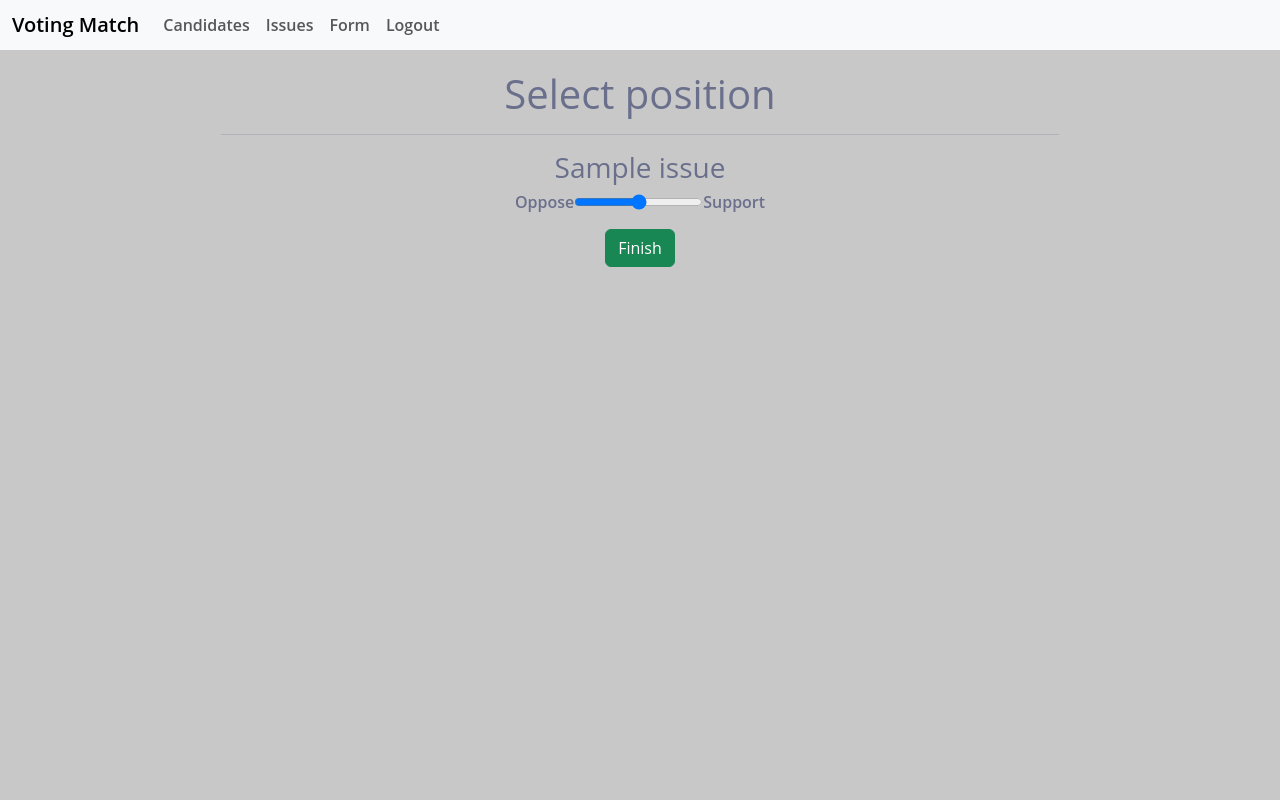
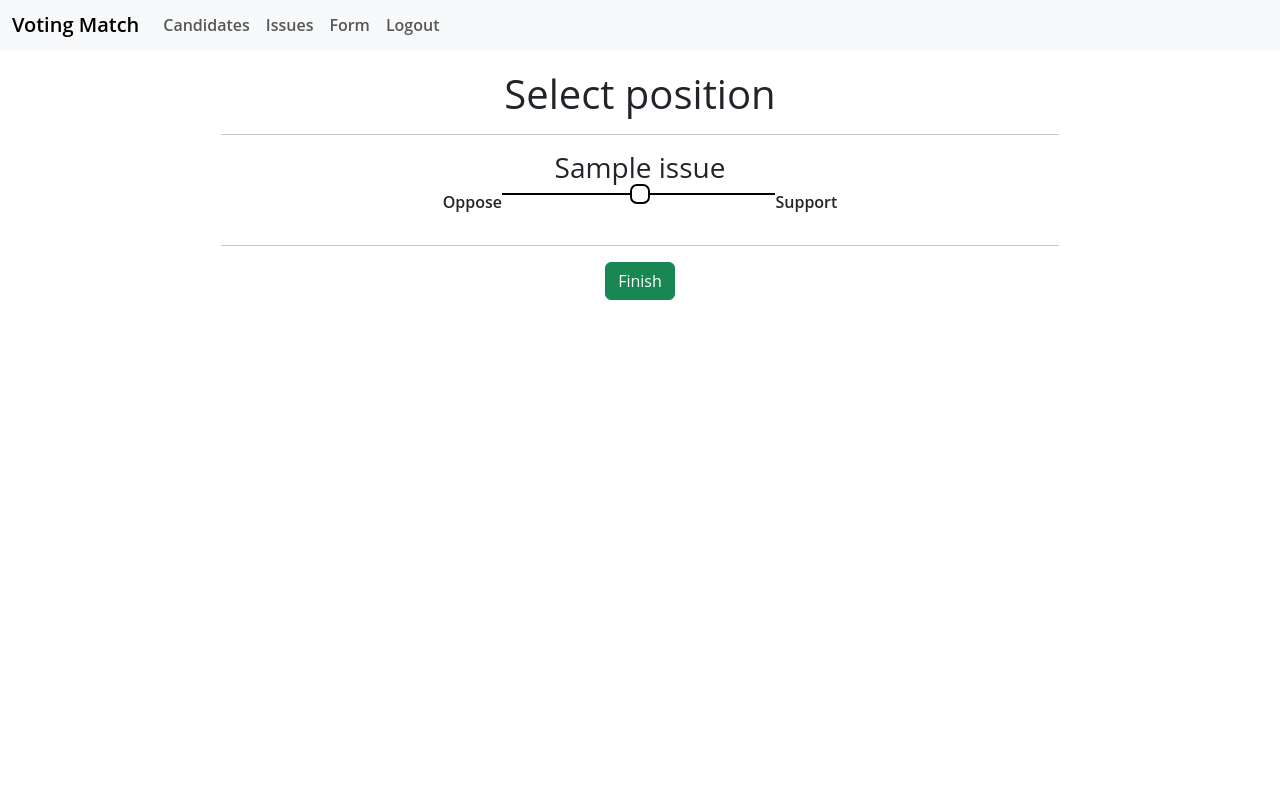
Before and after one commit to ChicoState/Voting-Match, a Django app: page /issue-form/pt-2 in a window 1280 px wide. Run offline with Django 4.2, Linux system fonts and the light colour scheme; a user stored in the database is signed in; tables that the repository leaves empty hold one stand-in row (values such as "Sample post"); parts of the project's set-up code (start-up, migrations or seed data) failed here and were passed over; some libraries are stand-ins or nearby versions.

Commit message:
added css and html to form page 2

```diff
--- a/VotingMatch/frontend/templates/content/login.html
+++ b/VotingMatch/frontend/templates/content/login.html
@@ -32,6 +32,7 @@
 						<div class="group">
 							<input type="submit" class="button" value="Sign In">
 						</div>
+						<div class="hr"></div>
 					</div>
 				</div>
 			</div>
--- a/VotingMatch/frontend/templates/issue-form-pt2.html
+++ b/VotingMatch/frontend/templates/issue-form-pt2.html
@@ -1,12 +1,17 @@
 {% extends 'base.html' %}
 {% load widget_tweaks %}
 {% block content %}
-    <div class="col-8 align-center offset-2 text-center">
-        <h1>Select position</h1>
-        <hr>
+<head>
+    <link rel="stylesheet" href="styles.css">
+</head>
+<div class="col-8 align-center offset-2 text-center">
+    <h1>Select position</h1>
+    <hr>
+    <div class="slider">
         <div class="col-6 align-center offset-3">
             {% csrf_token %}
             {% for issue in selected|dictsortreversed:"weight" %}
+            <!-- <h2>Issue {{ issue_number }} of {{ issue_count }}</h2> -->
                 <h3>{{ issue.issue }}</h3>
                 <div class="container d-flex align-center justify-content-center">
                     <label>Oppose</label>
@@ -23,9 +28,12 @@
             {% endfor %}
         </div>
         {% csrf_token %}
+        <hr>
         <button class="btn btn-success"
-                hx-trigger="click throttle:50ms"
-                hx-post="{% url 'form-calculate-user-scores' %}">Finish</button>
+        hx-trigger="click throttle:50ms"
+        hx-post="{% url 'form-calculate-user-scores' %}">Finish</button>
         <div id="none"></div>
     </div>
+</div>
+
 {% endblock %}
--- a/VotingMatch/static/css/styles.css
+++ b/VotingMatch/static/css/styles.css
@@ -110,8 +110,8 @@ a {
 /*login page*/
 body{
 	margin:0;
-	color:#6a6f8c;
-	background:#c8c8c8;
+	/* color:#6a6f8c; */
+	/* background:#c8c8c8; */
 	font:600 16px/18px 'Open Sans',sans-serif;
 }
 
@@ -268,3 +268,36 @@ a{color:inherit;text-decoration:none}
 ::placeholder{
 color: #b3b3b3;
 }
+
+/* issues range slider */
+
+body {
+
+	.slider p {
+	font-size: 10px;
+	font-weight: 400;
+	font-family: Open Sans;
+	padding-left: 10px;
+	color: black;
+	}
+	.slider input[type="range"] {
+	-webkit-appearance:none !important;
+	width: 800px;
+	height: 2px;
+	background: black;
+	border: none;
+	outline: none;
+	}
+	.slider input[type="range"]::-webkit-slider-thumb {
+	-webkit-appearance: none !important;
+	width: 20px;
+	height: 20px;
+	background: white;
+	border: 2px solid black;
+	border-radius: 35%;
+	cursor: pointer;
+	}
+	.slider input[type="range"]::-webkit-slider-thumb:hover {
+	background: black;
+	}
+}
```
